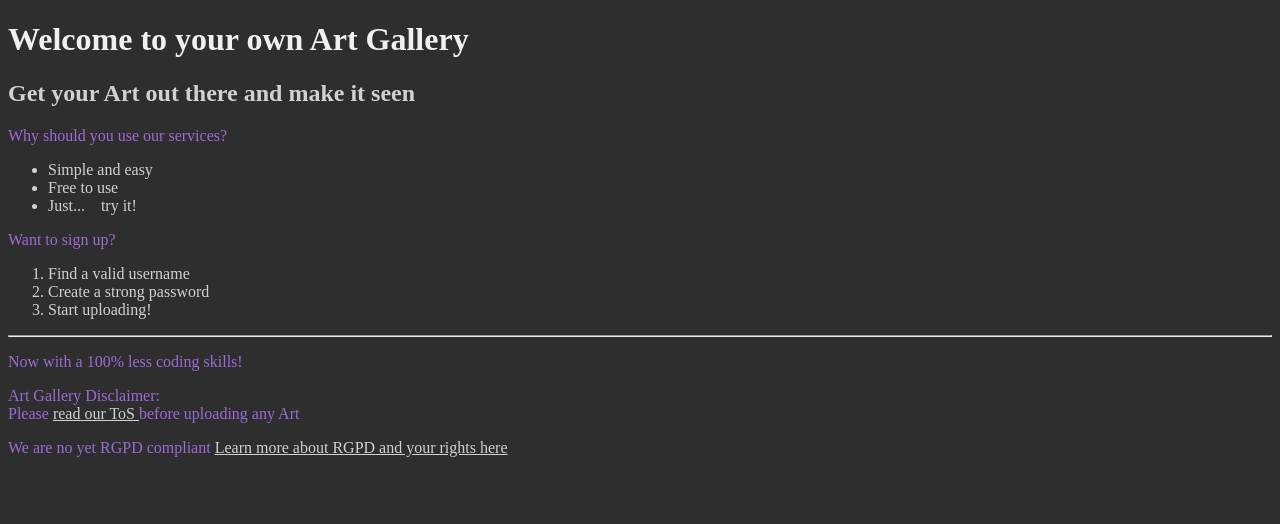
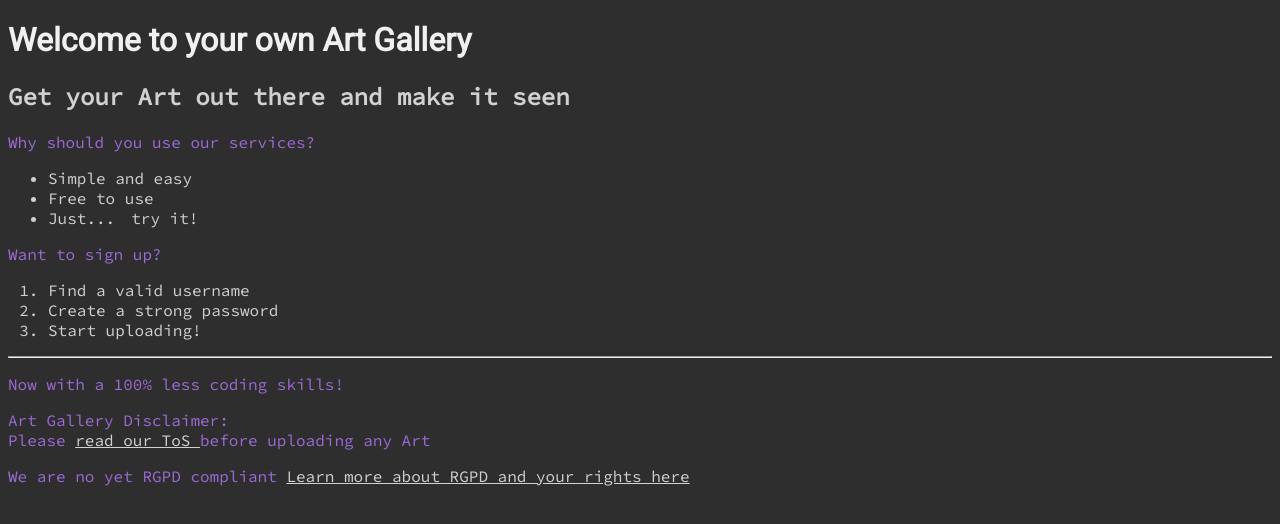
Before and after one commit to Q-V-91/1sttry, a plain HTML site: page index.html in a window 1280 px wide. Drawn offline with Linux system fonts and the light colour scheme.

Commit message:
Google font added

```diff
--- a/index.html
+++ b/index.html
@@ -5,6 +5,9 @@
         <title>First try since 2011</title>
         <meta charset="utf-8">
         <link rel="stylesheet" href="main.css">
+        <link rel="preconnect" href="https://fonts.googleapis.com">
+        <link rel="preconnect" href="https://fonts.gstatic.com" crossorigin>
+        <link href="https://fonts.googleapis.com/css2?family=Roboto&family=Source+Code+Pro&display=swap" rel="stylesheet">
     </head>
 
     <body>
--- a/main.css
+++ b/main.css
@@ -10,6 +10,7 @@
 
 body {
     background-color: var(--main-bg-color);
+    font-family: "source code pro", Verdana, monospace;
 }
 
 p {
@@ -18,6 +19,7 @@ p {
 
 h1 {
     color: var(--main-white);
+    font-family: "Roboto", Verdana, sans-serif;
 }
 
 h2,li,a,em {
```
